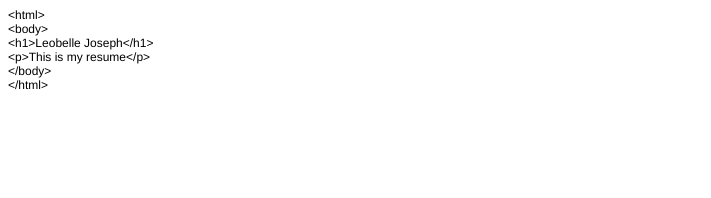
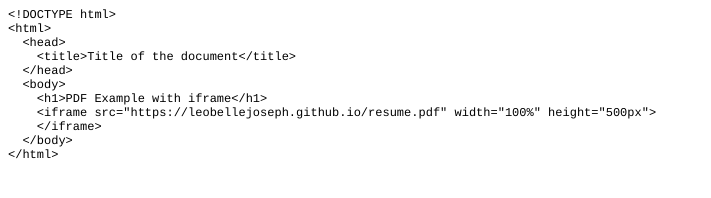
Before and after one commit to leobellejoseph/leobellejoseph.github.io, a plain HTML site: page index.html in a window 1280 px wide. Shown: the whole page, without its empty margins (0-711 px from the left). Drawn offline with Linux system fonts and the light colour scheme.

Commit message:
Update index.html

```diff
--- a/index.html
+++ b/index.html
@@ -1,3 +1,4 @@
+<!DOCTYPE html PUBLIC "-//W3C//DTD HTML 4.01//EN" "http://www.w3.org/TR/html4/strict.dtd">
 <html>
 <head>
   <meta http-equiv="Content-Type" content="text/html; charset=utf-8">
@@ -6,16 +7,21 @@
   <meta name="Generator" content="Cocoa HTML Writer">
   <meta name="CocoaVersion" content="2022.6">
   <style type="text/css">
-    p.p1 {margin: 0.0px 0.0px 0.0px 0.0px; font: 12.0px Helvetica; color: #000000; -webkit-text-stroke: #000000}
+    p.p1 {margin: 0.0px 0.0px 0.0px 0.0px; font: 12.0px Courier; color: #000000; -webkit-text-stroke: #000000}
     span.s1 {font-kerning: none}
   </style>
 </head>
 <body>
+<p class="p1"><span class="s1">&lt;!DOCTYPE html&gt;</span></p>
 <p class="p1"><span class="s1">&lt;html&gt;</span></p>
-<p class="p1"><span class="s1">&lt;body&gt;</span></p>
-<p class="p1"><span class="s1">&lt;h1&gt;Leobelle Joseph&lt;/h1&gt;</span></p>
-<p class="p1"><span class="s1">&lt;p&gt;This is my resume&lt;/p&gt;</span></p>
-<p class="p1"><span class="s1">&lt;/body&gt;</span></p>
+<p class="p1"><span class="s1"><span class="Apple-converted-space">  </span>&lt;head&gt;</span></p>
+<p class="p1"><span class="s1"><span class="Apple-converted-space">    </span>&lt;title&gt;Title of the document&lt;/title&gt;</span></p>
+<p class="p1"><span class="s1"><span class="Apple-converted-space">  </span>&lt;/head&gt;</span></p>
+<p class="p1"><span class="s1"><span class="Apple-converted-space">  </span>&lt;body&gt;</span></p>
+<p class="p1"><span class="s1"><span class="Apple-converted-space">    </span>&lt;h1&gt;PDF Example with iframe&lt;/h1&gt;</span></p>
+<p class="p1"><span class="s1"><span class="Apple-converted-space">    </span>&lt;iframe src="https://leobellejoseph.github.io/resume.pdf" width="100%" height="500px"&gt;</span></p>
+<p class="p1"><span class="s1"><span class="Apple-converted-space">    </span>&lt;/iframe&gt;</span></p>
+<p class="p1"><span class="s1"><span class="Apple-converted-space">  </span>&lt;/body&gt;</span></p>
 <p class="p1"><span class="s1">&lt;/html&gt;</span></p>
 </body>
 </html>
```
